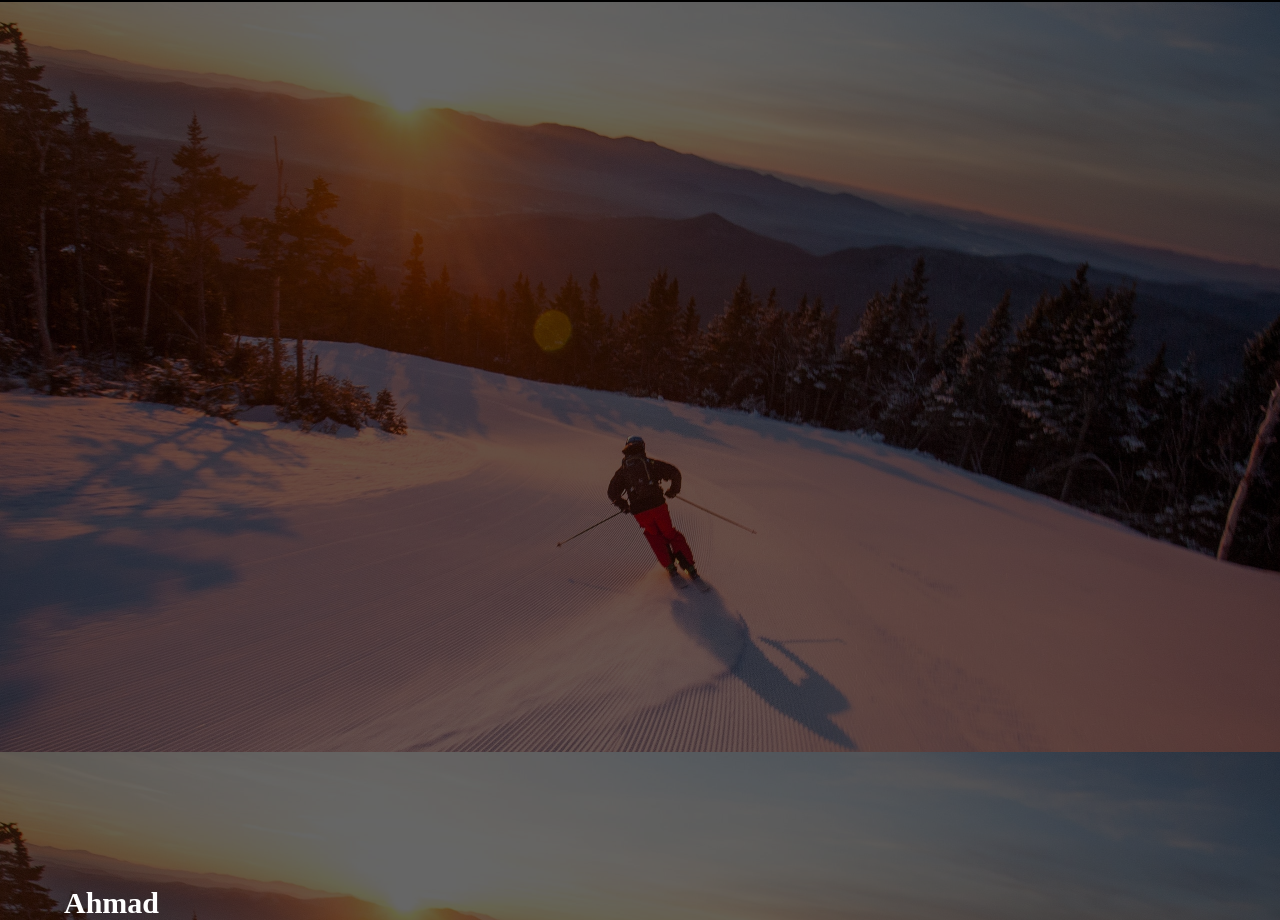
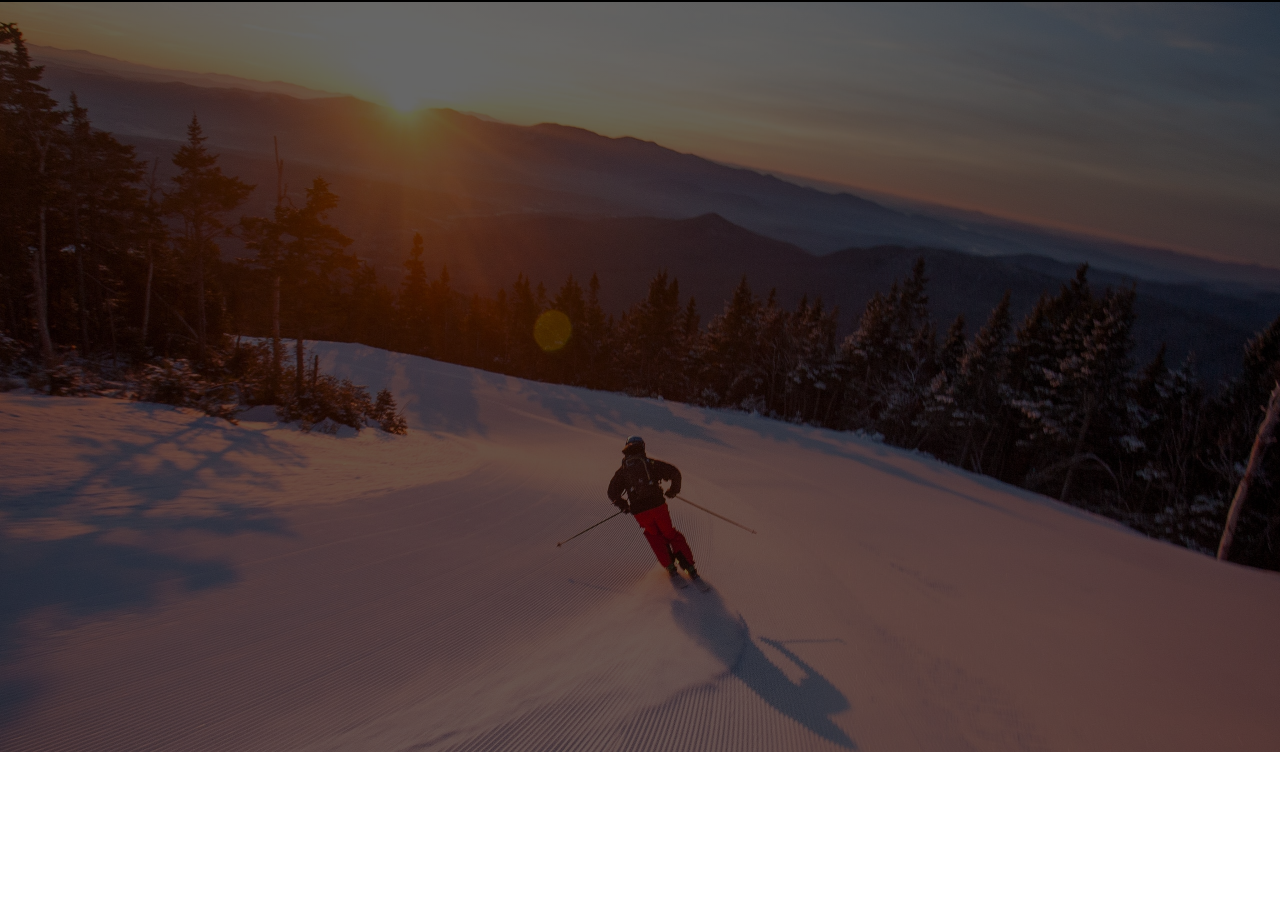
Before and after one commit to ahmadhassan9930/mynavbar, a plain HTML site: page index.html in a window 1280 px wide. Shown: the part 48-968 px from the top of the page. After the commit the page ends 800 px from the top, so only its background shows below. Drawn offline with Linux system fonts and the light colour scheme.

Commit message:
Update index.html

```diff
--- a/index.html
+++ b/index.html
@@ -25,11 +25,7 @@
             <li><a href="#">Blog</a></li>
             <li><a href="#">Portfolio</a></li>
         </ul>
-        <div class="bannerarea">
-            <!-- <div class="bannertext"><h1>Ahmad Had</h1></div> -->
-            <h1 class="r" id="top">
-                Ahmad
-            </h1>
+
         </div>
     </div>
 </body>
```
